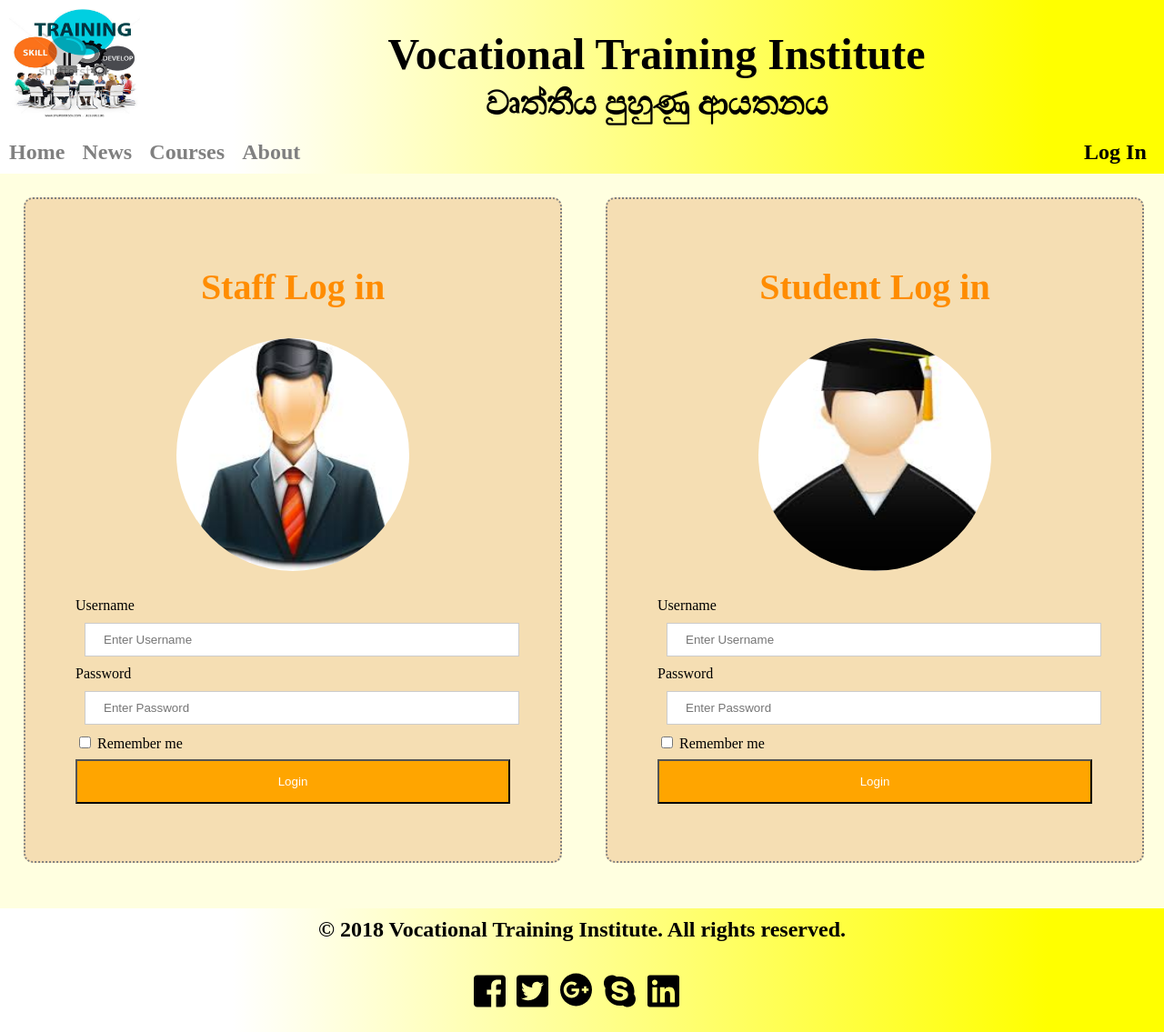
After one commit to IsuruBoyagane15/Private-Vocational-Training-Center, a PHP site: page /log-in.php in a window 1280 px wide. The commit adds this page. Shown: the whole page at 91% size. Run offline with PHP 8.4, Linux system fonts and the light colour scheme.

Commit message:
improved home page and created login page
changed the header logo with a new image, changed the slider first image and updated all files with browser extensions(-webkit, -moz and -o).
Created the basic login page.

```diff
--- a/css/styles_footer.css
+++ b/css/styles_footer.css
@@ -1,31 +1,22 @@
-/******************************************************
-BASIC
-******************************************************/
-html {
-  width: 100%;
-  overflow-x: hidden;
-}
-
-body {
-  margin: 0;
-  background-color: lightyellow;
-}
-
-
-
 /******************************************************
 FOOTER
 ******************************************************/
+
 .footer {
-  width: 100%;
+  width: 100vw;
   height: 17vmin;
+  min-height: 70px;
   background: linear-gradient(to right, white 20%, yellow 90%);
+  background: -webkit-linear-gradient(to right, white 20%, yellow 90%);
+  background: -moz-linear-gradient(to right, white 20%, yellow 90%);
+  background: -o-linear-gradient(to right, white 20%, yellow 90%);
 }
 
 /******** copyright ownership ********/
 #copyright {
   padding-top: 10px;
   text-align: center;
+  font-size: 3vmin;
   font-weight: bold;
 }
 
@@ -33,12 +24,19 @@ FOOTER
 .footer .logos_footer {
   padding: 10px 0 10px 0;
   display: flex;
+  display: -webkit-flex;
+  display: -moz-flex;
+  display: -o-flex;
   justify-content: center;
+  -webkit-justify-content: center;
+  -moz-justify-content: center;
+  -o-justify-content: center;
 }
 
 .footer .logo {
   width: 5vmin;
   max-width: 35px;
+  min-width: 15px;
   height: auto;
   margin-right: 1vw;
 }
--- a/css/styles_header.css
+++ b/css/styles_header.css
@@ -2,8 +2,7 @@
 BASIC
 ******************************************************/
 html {
-  width: 100%;
-  overflow-x: hidden;
+  width: 100vw;
 }
 
 body {
@@ -16,14 +15,21 @@ body {
 /******************************************************
 HEADING
 ******************************************************/
+
 /******** Main heading box ********/
 .heading {
-  width: 100%;
+  width: 100vw;
   height: 18vmin;
   background: linear-gradient(to right, white 20%, yellow 90%);
+  background: -webkit-linear-gradient(to right, white 20%, yellow 90%);
+  background: -moz-linear-gradient(to right, white 20%, yellow 90%);
+  background: -o-linear-gradient(to right, white 20%, yellow 90%);
   padding: 0 0 10px 0;
   display: flex;
   flex-direction: row;
+  -webkit-flex-direction: row;
+  -moz-flex-direction: row;
+  -o-flex-direction: row;
 }
 
 /******** Logo and name ********/
@@ -32,14 +38,23 @@ HEADING
   color: black;
   font-size: 3vmin;
   text-align: center;
-  width: 100%;
-  height: 100%;
+  width: 100vw;
+  height: auto;
 }
 
 #logo_name :hover {
   background: linear-gradient(to right, silver, black);
+  background: -webkit-linear-gradient(to right, silver, black);
+  background: -moz-linear-gradient(to right, silver, black);
+  background: -o-linear-gradient(to right, silver, black);
+  background-clip: text;
   -webkit-background-clip: text;
+  -moz-background-clip: text;
+  -o-background-clip: text;
+  text-fill-color: transparent;
   -webkit-text-fill-color: transparent;
+  -moz-text-fill-color: transparent;
+  -o-text-fill-color: transparent;
 }
 
 /******** Main topic text ********/
@@ -50,6 +65,9 @@ HEADING
 /******** Main topic image ********/
 .heading img {
   align-self: center;
+  -webkit-align-self: center;
+  -moz-align-self: center;
+  -o-align-self: center;
   width: 15%;
   max-height: 15vmin;
   max-width: 18vmin;
@@ -60,6 +78,9 @@ HEADING
 /******** Navigation panel ********/
 .navigate ul {
   background: linear-gradient(to right, white 20%, yellow 90%);
+  background: -webkit-linear-gradient(to right, white 20%, yellow 90%);
+  background: -moz-linear-gradient(to right, white 20%, yellow 90%);
+  background: -o-linear-gradient(to right, white 20%, yellow 90%);
   margin: 0;
   padding-left: 10px;
   padding-bottom: 10px;
@@ -68,6 +89,9 @@ HEADING
   font-weight: 600;
   display: flex;
   justify-content: space-between;
+  -webkit-justify-content: space-between;
+  -moz-justify-content: space-between;
+  -o-justify-content: space-between;
 }
 
 .navigate ul li {
--- /dev/null
+++ b/css/styles_log-in.css
@@ -0,0 +1,95 @@
+/******************************************************
+PAGE: LOGIN
+******************************************************/
+
+#login_base {
+    width: 100vw;
+    height: auto;
+    min-height: 56vh;
+    padding: 2px;
+    display: flex;
+    display: -webkit-flex;
+    display: -moz-flex;
+    display: -o-flex;
+}
+
+/******left panel & right panel******/
+
+/*****basic container*****/
+#staff_login,
+#student_login {
+    background-color: wheat;
+    width: 50vw;
+    height: auto;
+    min-height: 56vh;
+    margin: 3vmin;
+    border: 2px dotted grey;
+    border-radius: 10px;
+    padding: 5vmin;
+}
+
+/*****panel heading*****/
+.panel_heading {
+  text-align: center;
+  color: darkorange;
+  font-size: 5vmin;
+}
+
+/*****image container*****/
+.image_container {
+  margin: 20px 0 10px;
+  text-align: center;
+}
+
+.login_photo {
+  width: 20vw;
+  height: 20vw;
+  border-radius: 50%;
+
+  transition-property: transform;
+  -webkit-transition-property: -webkit-transform;
+  -moz-transition-property: -webkit-transform;
+  -o-transition-property: -webkit-transform;
+
+  transition-duration: 2s;
+  -webkit-transition-duration: 2s;
+  -moz-transition-duration: 2s;
+  -o-transition-duration: 2s;
+}
+
+.login_photo:hover {
+  transform: rotateY(360deg);
+  -webkit-transform: rotateY(360deg);
+  -moz-transform: rotateY(360deg);
+  -o-transform: rotateY(360deg);
+}
+
+/*****form container*****/
+.form_container {
+  padding: 15px;
+}
+
+/*****input boxes*****/
+input[type=text],
+input[type=password] {
+  width: 100%;
+  margin: 10px;
+  padding: 10px 20px;
+  border: 1px solid #ccc;
+  display: inline-block;
+  box-sizing: border-box;
+}
+
+/*****submit & cancel buttons*****/
+button {
+  background-color: orange;
+  color: white;
+  padding: 15px;
+  margin: 8px 0;
+  cursor: pointer;
+  width: 100%;
+}
+
+button:hover {
+  opacity: 0.7;
+}
--- a/inc/header.php
+++ b/inc/header.php
@@ -7,14 +7,3 @@
     <h2 class="head_voc">වෘත්තීය පුහුණු ආයතනය</h2>
   </a>
 </header>
-
-<!--navigation panel-->
-<nav class="navigate">
-  <ul>
-    <li><a href="index.php" class="selected">Home</a></li>
-    <li><a href="news.php">News</a></li>
-    <li><a href="courses.php">Courses</a></li>
-    <li><a href="about.php">About</a></li>
-    <li><a href="log-in.php">Log In</a></li>
-  </ul>
-</nav>
--- /dev/null
+++ b/log-in.php
@@ -0,0 +1,87 @@
+<!DOCTYPE html>
+<html>
+<head>
+    <meta charset="utf-8">
+    <meta name="viewport" content="width=device-width, initial-scale=1">
+    <title>VTI-Log In</title>
+
+    <!--css styles-->
+    <link rel="stylesheet" href="css/styles_header.css">
+    <link rel="stylesheet" href="css/styles_log-in.css">
+    <link rel="stylesheet" href="css/styles_footer.css">
+
+</head>
+<body>
+
+    <!--Including header file-->
+    <?php include_once("inc/header.php"); ?>
+
+    <!--navigation panel-->
+    <nav class="navigate">
+        <ul>
+            <li><a href="index.php">Home</a></li>
+            <li><a href="news.php">News</a></li>
+            <li><a href="courses.php">Courses</a></li>
+            <li><a href="about.php">About</a></li>
+            <li><a href="log-in.php" class="selected">Log In</a></li>
+        </ul>
+    </nav>
+
+    <!--log in area-->
+    <div id="login_base">
+
+        <!--left panel (staff login)-->
+        <div id="staff_login">
+          <h2 class="panel_heading">Staff Log in</h2>
+          <form action="stflogin_actionpage.php">
+
+            <div class="image_container">
+              <img src="img/login/login_staff.jfif" alt="Avatar" class="login_photo">
+            </div>
+
+            <div class="form_container">
+              <label for="username">Username</label>
+              <input type="text" placeholder="Enter Username" name="username" required>
+              <label for="password">Password</label>
+              <input type="password" placeholder="Enter Password" name="password" required>
+              <label class="remember">
+                <input type="checkbox" name="remember">
+                Remember me
+              </label>
+              <button type="submit" name="submit">Login</button>
+            </div>
+
+          </form>
+        </div>
+
+        <!--right panel (student login)-->
+        <div id="student_login">
+            <h2 class="panel_heading">Student Log in</h2>
+            <form action="stdlogin_actionpage.php">
+
+              <div class="image_container">
+                <img src="img/login/login_student.jfif" alt="Avatar" class="login_photo">
+              </div>
+
+              <div class="form_container">
+                <label for="username">Username</label>
+                <input type="text" placeholder="Enter Username" name="username" required>
+                <label for="password">Password</label>
+                <input type="password" placeholder="Enter Password" name="password" required>
+                <label class="remember">
+                  <input type="checkbox" name="remember">
+                  Remember me
+                </label>
+                <button type="submit" name="submit">Login</button>
+              </div>
+
+            </form>
+        </div>
+
+    </div>
+
+    <!--Include footer file-->
+    <?php include_once("inc/footer.php"); ?>
+
+</body>
+</html>
```
Also changed, not shown: css/styles_index.css (+14 -20 lines), index.php (+15 -5 lines), img/basic/logo_vta.jpg, img/login/login_staff.jfif (added), img/login/login_student.jfif (added), img/slider/img_institute.JPG (deleted), img/slider/img_institute.jfif (added).
